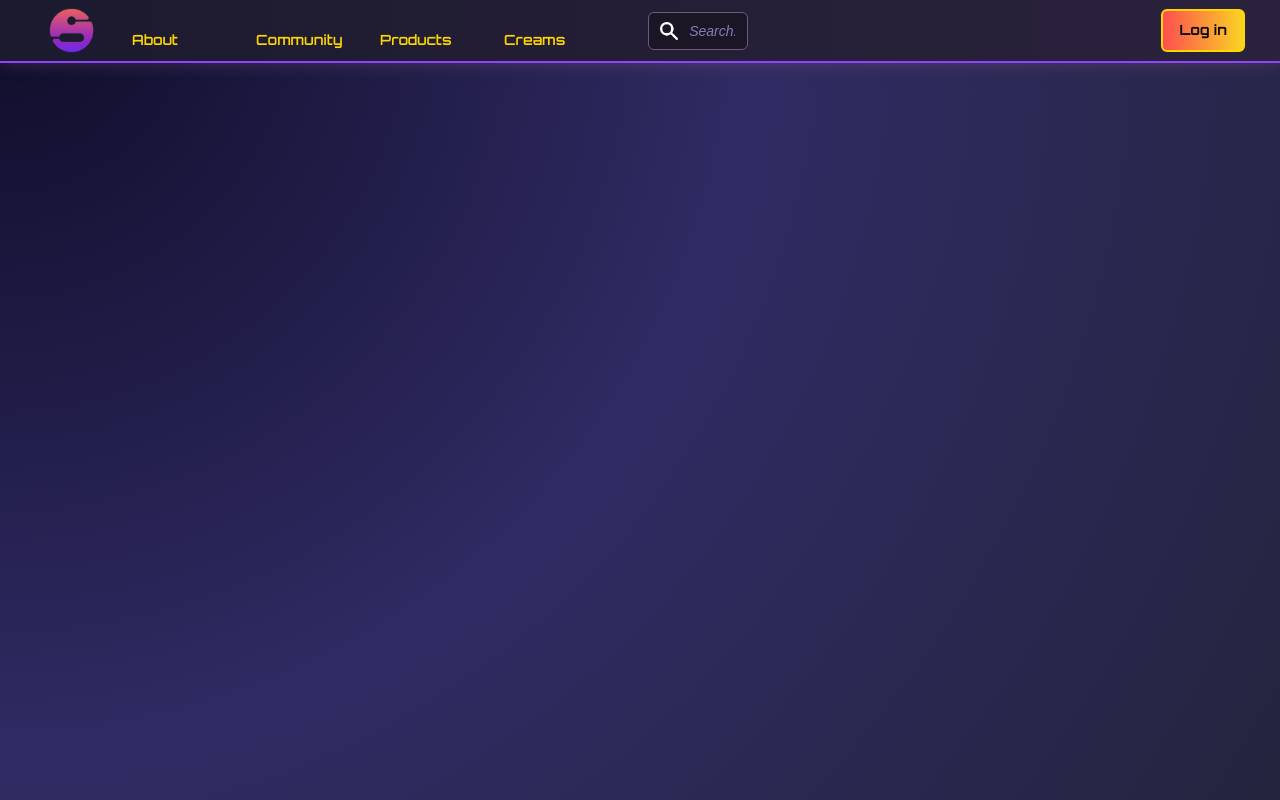
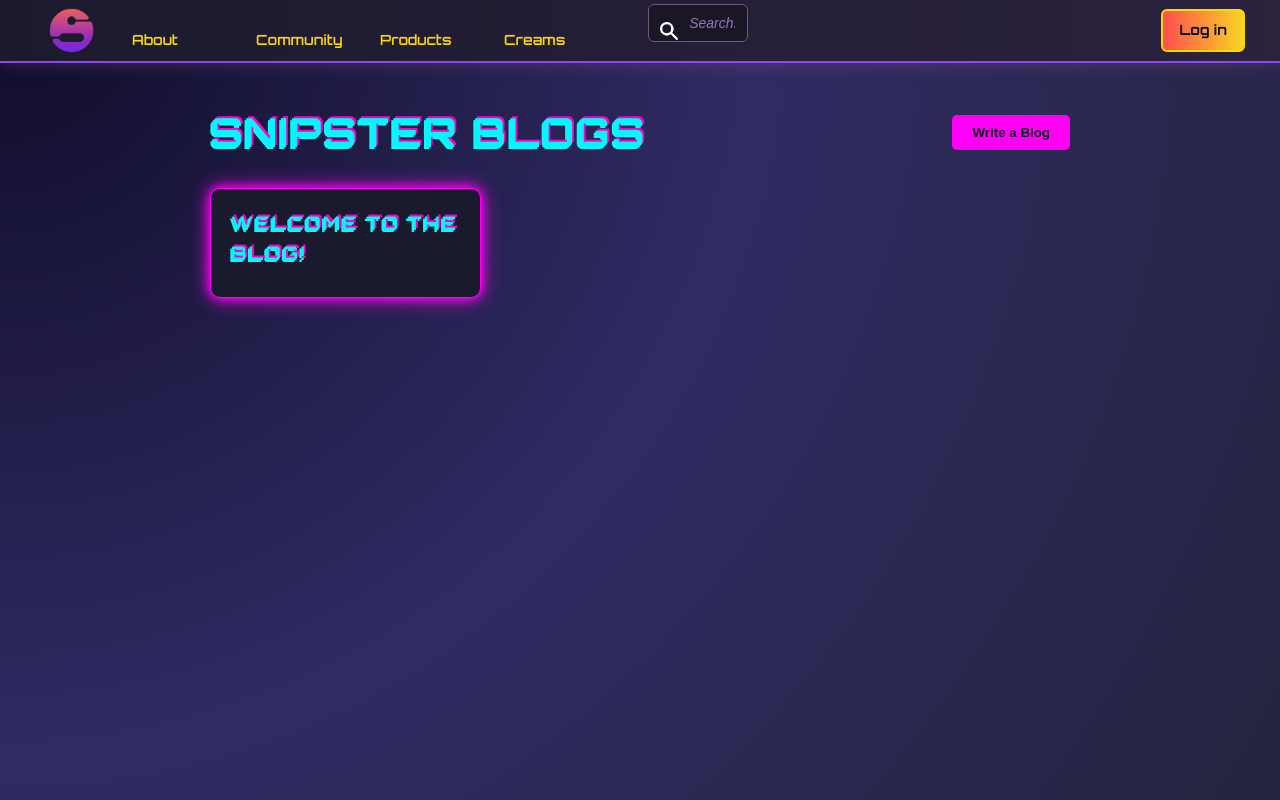
Before and after one commit to diyasikka222/snipster, a React (Create React App) app in the folder client/: page /BlogPage in a window 1280 px wide. Built offline with nearby package versions, Linux system fonts and the light colour scheme; no server answers.

Commit message:
added features

```diff
--- a/client/src/AllRoutes.jsx
+++ b/client/src/AllRoutes.jsx
@@ -13,6 +13,7 @@ import AskAI from "./Pages/ai-ask/askAi";
 import About from "./Pages/About/about";
 import ProdPage from "./Pages/Products/ProductsPage";
 import TeamsPage from "./Pages/Teams/TeamsPage";
+import BlogPage from "./Pages/Blog/BlogPage";
 
 const AllRoutes = ({ slideIn, handleSlideIn }) => {
   return (
@@ -51,6 +52,7 @@ const AllRoutes = ({ slideIn, handleSlideIn }) => {
       <Route path="/about" element={<About />} />
       <Route path="/products" element={<ProdPage />} />
       <Route path="/Creams" element={<TeamsPage />} />
+      <Route path="/BlogPage" element={<BlogPage />} />
     </Routes>
   );
 };
--- /dev/null
+++ b/client/src/Pages/Blog/BlogPage.css
@@ -0,0 +1,130 @@
+/* BlogPage.css */
+
+body {
+    background-color: #0f0f1a;
+    font-family: 'Orbitron', sans-serif;
+    color: #ff00f7;
+    margin: 0;
+    /* padding-top: 60px; */
+  }
+
+  .container {
+    max-width: 900px;
+    margin: 0 auto;
+    padding: 20px;
+    padding-top: 100px;
+  }
+
+  .header {
+    display: flex;
+    justify-content: space-between;
+    align-items: center;
+    margin-bottom: 1.5rem;
+  }
+
+  .heading {
+    font-size: 2.5rem;
+    color: #00f7ff;
+    text-shadow: 0 0 5px #00f7ff, 0 0 10px #00f7ff;
+  }
+
+  .open-popup-btn {
+    background-color: #ff00f7;
+    color: #0f0f1a;
+    padding: 10px 20px;
+    border: none;
+    cursor: pointer;
+    font-weight: bold;
+    border-radius: 5px;
+    transition: background-color 0.3s ease;
+  }
+
+  .open-popup-btn:hover {
+    background-color: #00f7ff;
+    color: #0f0f1a;
+  }
+
+  .blog-list {
+    display: grid;
+    grid-template-columns: repeat(auto-fill, minmax(250px, 1fr));
+    gap: 1.5rem;
+  }
+
+  .blog-card {
+    background-color: #1a1a2e;
+    border: 1px solid #ff00f7;
+    box-shadow: 0 0 10px #ff00f7, 0 0 20px #ff00f7;
+    padding: 20px;
+    border-radius: 10px;
+    cursor: pointer;
+    transition: transform 0.3s ease;
+  }
+
+  .blog-card:hover {
+    transform: scale(1.05);
+  }
+
+  .blog-card h3 {
+    color: #00f7ff;
+    margin-bottom: 0.5rem;
+  }
+
+  .blog-card p {
+    color: #fff;
+    white-space: pre-wrap;
+  }
+
+  .popup-overlay {
+    position: fixed;
+    top: 0;
+    left: 0;
+    width: 100%;
+    height: 100%;
+    background-color: rgba(0, 0, 0, 0.7);
+    display: flex;
+    justify-content: center;
+    align-items: center;
+    z-index: 1000;
+  }
+
+  .popup-content {
+    background-color: #1a1a2e;
+    border: 1px solid #ff00f7;
+    box-shadow: 0 0 10px #ff00f7, 0 0 20px #ff00f7;
+    padding: 20px;
+    border-radius: 10px;
+    max-width: 500px;
+    width: 100%;
+    color: #fff;
+  }
+
+  input,
+  textarea {
+    width: 100%;
+    padding: 10px;
+    background-color: #0f0f1a;
+    border: 1px solid #00f7ff;
+    color: #ff00f7;
+    margin-bottom: 1rem;
+    border-radius: 5px;
+  }
+
+  textarea {
+    resize: vertical;
+  }
+
+  button {
+    background-color: #ff00f7;
+    color: #0f0f1a;
+    padding: 10px 20px;
+    border: none;
+    cursor: pointer;
+    font-weight: bold;
+    border-radius: 5px;
+    transition: background-color 0.3s ease;
+  }
+
+  button:hover {
+    background-color: #00f7ff;
+    color: #0f0f1a;
+  }
--- /dev/null
+++ b/client/src/Pages/Blog/BlogPage.jsx
@@ -0,0 +1,89 @@
+import React, { useState } from "react";
+import { motion } from "framer-motion";
+import "./BlogPage.css";
+
+export default function BlogPage() {
+  const [blogs, setBlogs] = useState([
+    {
+      title: "Welcome to the Blog!",
+      content: "This is a sample blog to get you started. Feel free to add your own thoughts!"
+    }
+  ]);
+
+  const [newTitle, setNewTitle] = useState("");
+  const [newContent, setNewContent] = useState("");
+  const [showNewBlogPopup, setShowNewBlogPopup] = useState(false);
+  const [selectedBlog, setSelectedBlog] = useState(null);
+
+  const handleAddBlog = () => {
+    if (newTitle.trim() && newContent.trim()) {
+      setBlogs([{ title: newTitle, content: newContent }, ...blogs]);
+      setNewTitle("");
+      setNewContent("");
+      setShowNewBlogPopup(false);
+    }
+  };
+
+  return (
+    <div className="container">
+      <div className="header">
+        <motion.h1
+          initial={{ opacity: 0, y: -20 }}
+          animate={{ opacity: 1, y: 0 }}
+          transition={{ duration: 0.5 }}
+          className="heading"
+        >
+          Snipster Blogs
+        </motion.h1>
+        <button className="open-popup-btn" onClick={() => setShowNewBlogPopup(true)}>
+          Write a Blog
+        </button>
+      </div>
+
+      {showNewBlogPopup && (
+        <div className="popup-overlay" onClick={() => setShowNewBlogPopup(false)}>
+          <div className="popup-content" onClick={(e) => e.stopPropagation()}>
+            <h2>Write a New Blog</h2>
+            <input
+              type="text"
+              placeholder="Blog Title"
+              value={newTitle}
+              onChange={(e) => setNewTitle(e.target.value)}
+            />
+            <textarea
+              placeholder="Blog Content"
+              rows={5}
+              value={newContent}
+              onChange={(e) => setNewContent(e.target.value)}
+            />
+            <button onClick={handleAddBlog}>Post Blog</button>
+          </div>
+        </div>
+      )}
+
+      <div className="blog-list">
+        {blogs.map((blog, index) => (
+          <motion.div
+            key={index}
+            initial={{ opacity: 0, y: 20 }}
+            animate={{ opacity: 1, y: 0 }}
+            transition={{ duration: 0.3, delay: index * 0.1 }}
+            className="blog-card"
+            onClick={() => setSelectedBlog(blog)}
+          >
+            <h3>{blog.title}</h3>
+          </motion.div>
+        ))}
+      </div>
+
+      {selectedBlog && (
+        <div className="popup-overlay" onClick={() => setSelectedBlog(null)}>
+          <div className="popup-content" onClick={(e) => e.stopPropagation()}>
+            <h2>{selectedBlog.title}</h2>
+            <p>{selectedBlog.content}</p>
+          </div>
+        </div>
+      )}
+    </div>
+  );
+}
--- a/client/src/Pages/Users/Users.css
+++ b/client/src/Pages/Users/Users.css
@@ -5,6 +5,7 @@
   grid-template-columns: repeat(auto-fill, minmax(150px, 1fr));
   gap: 30px;
   background-color: #121212; /* Dark background for contrast */
+  padding-top: 60px;
 }
 
 /* User profile link styling */
--- a/client/src/components/RightSidebar/Widget.jsx
+++ b/client/src/components/RightSidebar/Widget.jsx
@@ -3,11 +3,12 @@ import "./RightSidebar.css";
 import comment from "../../assets/comment-alt-solid.png";
 import pen from "../../assets/pen-solid.png";
 import blackLogo from "../../assets/Snipster-logo.png";
+import { NavLink } from "react-router-dom";
 
 const Widget = () => {
   return (
     <div className="widget">
-      <h4>The Snipster Blog</h4>
+      <NavLink to={'/BlogPage'}><h4>The Snipster Blog</h4></NavLink>
       <div className="right-sidebar-div-1">
         <div className="right-sidebar-div-2">
           <img src={pen} alt="pen" width="14" />
--- a/client/src/components/RightSidebar/WidgetTags.jsx
+++ b/client/src/components/RightSidebar/WidgetTags.jsx
@@ -1,4 +1,5 @@
 import React from "react";
+import { NavLink } from "react-router-dom";
 
 const WidgetTags = () => {
   const tags = [
@@ -21,7 +22,7 @@ const WidgetTags = () => {
 
   return (
     <div className="widget-tags">
-      <h4>Watched tags</h4>
+      <NavLink to={'/Tags'}><h4>Watched tags</h4></NavLink>
       <div className="widget-tags-div">
         {tags.map((tag) => (
           <p key={tag}>{tag}</p>
```
